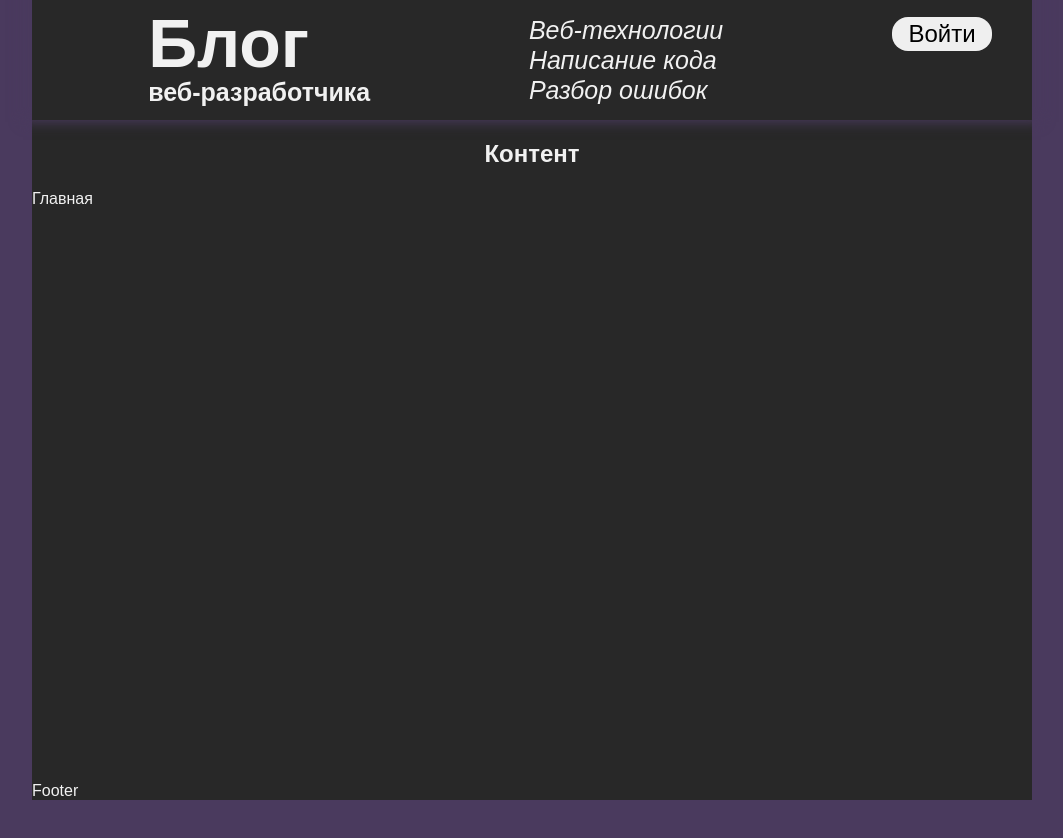
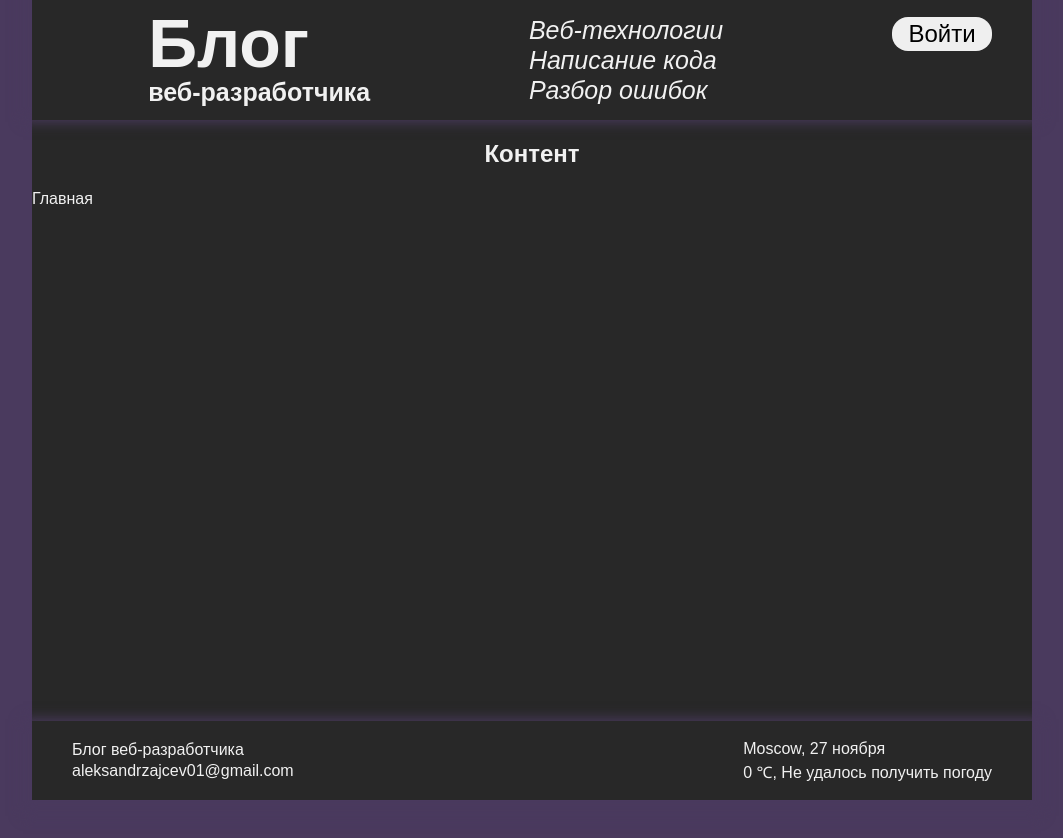
Before and after one commit to katsu-w/blog, a React (Vite) app: page / in a window 1280 px wide. Shown: the top 838 px of the page, without its empty margins (108-1171 px from the left). Before the commit the page ends 800 px from the top, so only its background shows below. Built offline with nearby package versions, Linux system fonts and the light colour scheme; no server answers; a web font is replaced by a local one.

Commit message:
Реализация футера и подключение API с погодой

```diff
--- a/src/App.jsx
+++ b/src/App.jsx
@@ -1,6 +1,6 @@
 import styled from 'styled-components';
 import { Route, Routes } from 'react-router-dom';
-import { Header } from './components/index.js';
+import { Header, Footer } from './components/index.js';
 
 const AppColumn = styled.div`
 	display: flex;
@@ -20,8 +20,6 @@ const H2 = styled.h2`
 	text-align: center;
 `;
 
-const Footer = () => <div>Footer</div>
-
 function App() {
 
   return (
@@ -30,7 +28,7 @@ function App() {
 		  <Content>
 			  <H2>Контент</H2>
 			  <Routes>
-				  <Route path="/" element={<div>Главная</div>} />
+				  <Route path="/" element={<div style={{height: 1000}}>Главная</div>} />
 				  <Route path="/login" element={<div>Авторизация</div>} />
 				  <Route path="/register" element={<div>Регистрация</div>} />
 				  <Route path="/users" element={<div>Пользователи</div>} />
--- /dev/null
+++ b/src/components/footer/footer.jsx
@@ -0,0 +1,66 @@
+import { useEffect, useState } from 'react';
+import styled from 'styled-components';
+import { Link } from 'react-router-dom';
+
+const ContactBlock = styled.div`
+	display: flex;
+	flex-direction: column;
+	gap: 2px;
+`;
+
+const InfoBlock = styled.div`
+	display: flex;
+	flex-direction: column;
+	gap: 5px;
+`;
+
+const FooterContainer = ({ className }) => {
+	const [city, setCity] = useState('Moscow');
+	const [temperature, setTemperature] = useState(0);
+	const [weather, setWeather] = useState('Не удалось получить погоду');
+
+	useEffect(() => {
+		try {
+			fetch(
+				'https://api.openweathermap.org/data/2.5/weather?q=Novgorod&units=metric&lang=ru&appid=bb2d149c3b04f37339c17a32d4cd176a',
+			)
+				.then((res) => res.json())
+				.then(({ name, main, weather }) => {
+					setCity(name);
+					setTemperature(Math.round(main.temp));
+					setWeather(weather[0].description);
+				});
+		} catch (e) {
+			console.log(e);
+		}
+	}, []);
+
+	return (
+		<footer className={className}>
+			<ContactBlock>
+				<Link to="/">Блог веб-разработчика</Link>
+				<a href="mailto:aleksandrzajcev01@gmail.com">aleksandrzajcev01@gmail.com</a>
+			</ContactBlock>
+			<InfoBlock>
+				<div>
+					{city}, {new Date().toLocaleString('ru', { day: 'numeric', month: 'long' })}
+				</div>
+				<div>
+					{temperature} ℃, {weather}
+				</div>
+			</InfoBlock>
+		</footer>
+	);
+};
+
+export const Footer = styled(FooterContainer)`
+	position: fixed;
+	bottom: 0;
+	width: 1000px;
+	padding: 18px 40px;
+	display: flex;
+	justify-content: space-between;
+	align-items: center;
+	box-shadow: 0 7px 12px 9px rgba(74, 58, 94, 1);
+	background-color: #282828;
+`;
--- a/src/components/index.js
+++ b/src/components/index.js
@@ -1 +1,2 @@
 export * from './header/Header.jsx';
+export * from './footer/Footer.jsx';
```
